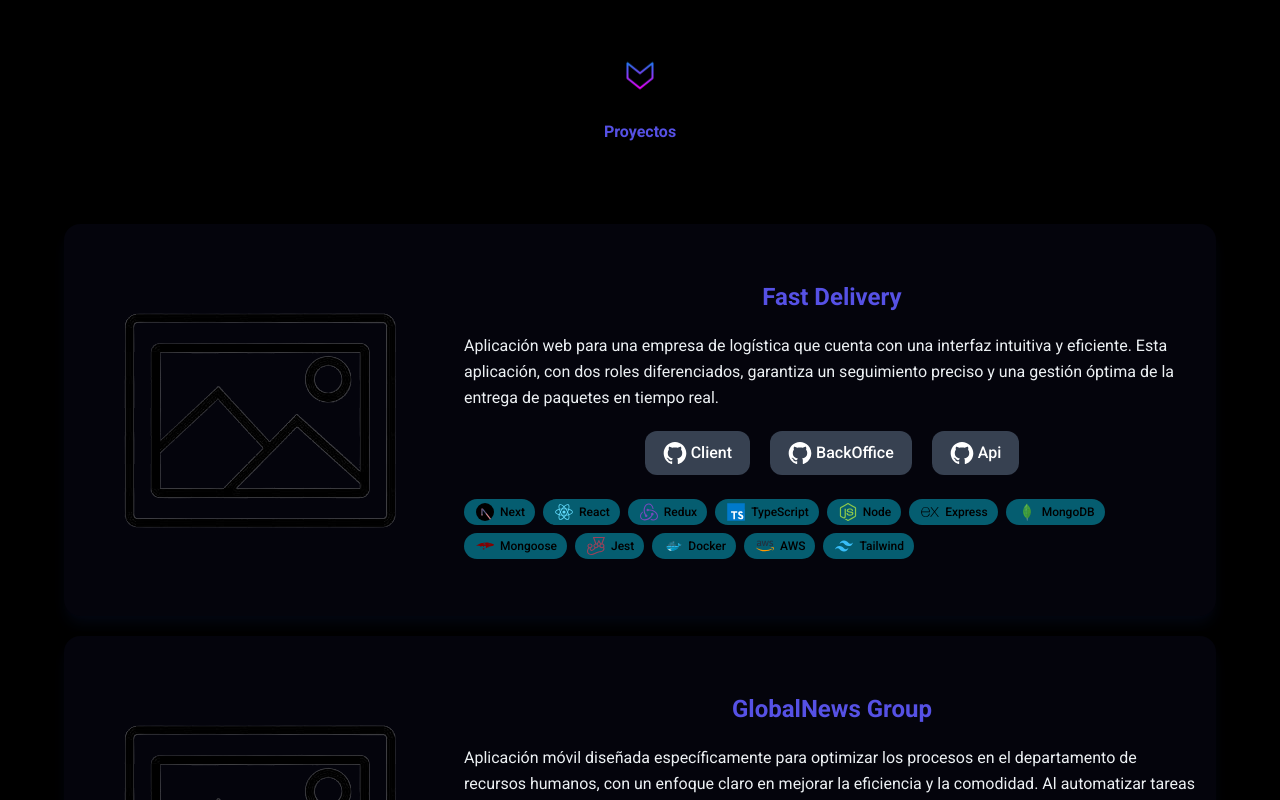
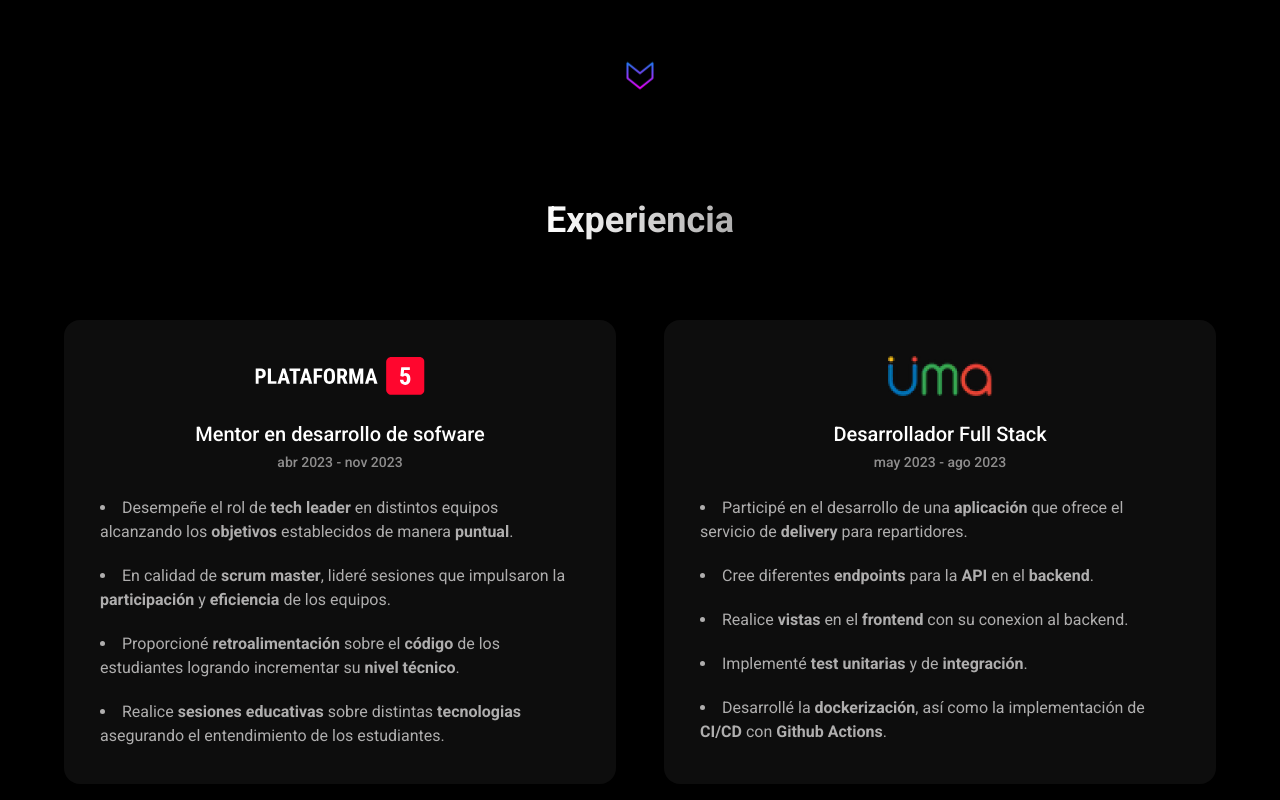
Before and after one commit to RafaMojica/Portfolio-Rafael-Mojica, a Next.js app: page / in a window 1280 px wide. Shown: the part 680-1480 px from the top of the page. Built offline with nearby package versions, Linux system fonts and the light colour scheme.

Commit message:
feat: create component experience

```diff
--- a/src/app/page.tsx
+++ b/src/app/page.tsx
@@ -1,6 +1,7 @@
 // import About from "@/components/About";
 import Navbar from "@/components/Navbar";
 import Introduction from "@/components/Introduction";
+import Experience from "@/components/Experience";
 import Projects from "@/components/Projects";
 import Skills from "../components/Skills";
 import Footer from "@/components/Footer";
@@ -10,6 +11,7 @@
     <main>
       <Navbar />
       <Introduction />
+      <Experience />
       {/* <About /> */}
       <Projects />
       <Skills />
--- /dev/null
+++ b/src/components/Experience.tsx
@@ -0,0 +1,44 @@
+import React from "react";
+import Layout from "@/common/Layout";
+import MainTitle from "@/common/MainTitle";
+import Image from "next/image";
+import Card from "@/common/Card";
+import { EXPERIENCE } from "@/data/Experience";
+
+const Experience = () => {
+  return (
+    <Layout
+      id="experience"
+      className="py-11 md:py-20 flex flex-col gap-11 md:gap-20"
+    >
+      <MainTitle title="Experiencia" />
+      <div className="grid md:grid-cols-2 gap-8 xl:gap-12 justify-center items-center">
+        {EXPERIENCE.map(({ name, logo, position, duration, tasks }) => {
+          return (
+            <Card key={name}>
+              <Image src={logo} alt={`Foto Empresa ${name}`} />
+              <div className="flex flex-col gap-1 font-medium text-center">
+                <h3 className="text-dSecondary text-base sm:text-xl">
+                  {position}
+                </h3>
+                <p className="text-dPrimary/80 text-sm">{duration}</p>
+              </div>
+              <ul className="flex flex-col self-start gap-5 list-inside list-disc text-dPrimary text-xs sm:text-base">
+                {tasks.map((task, index) => {
+                  return (
+                    <li
+                      key={index}
+                      dangerouslySetInnerHTML={{ __html: task }}
+                    />
+                  );
+                })}
+              </ul>
+            </Card>
+          );
+        })}
+      </div>
+    </Layout>
+  );
+};
+
+export default Experience;
```
